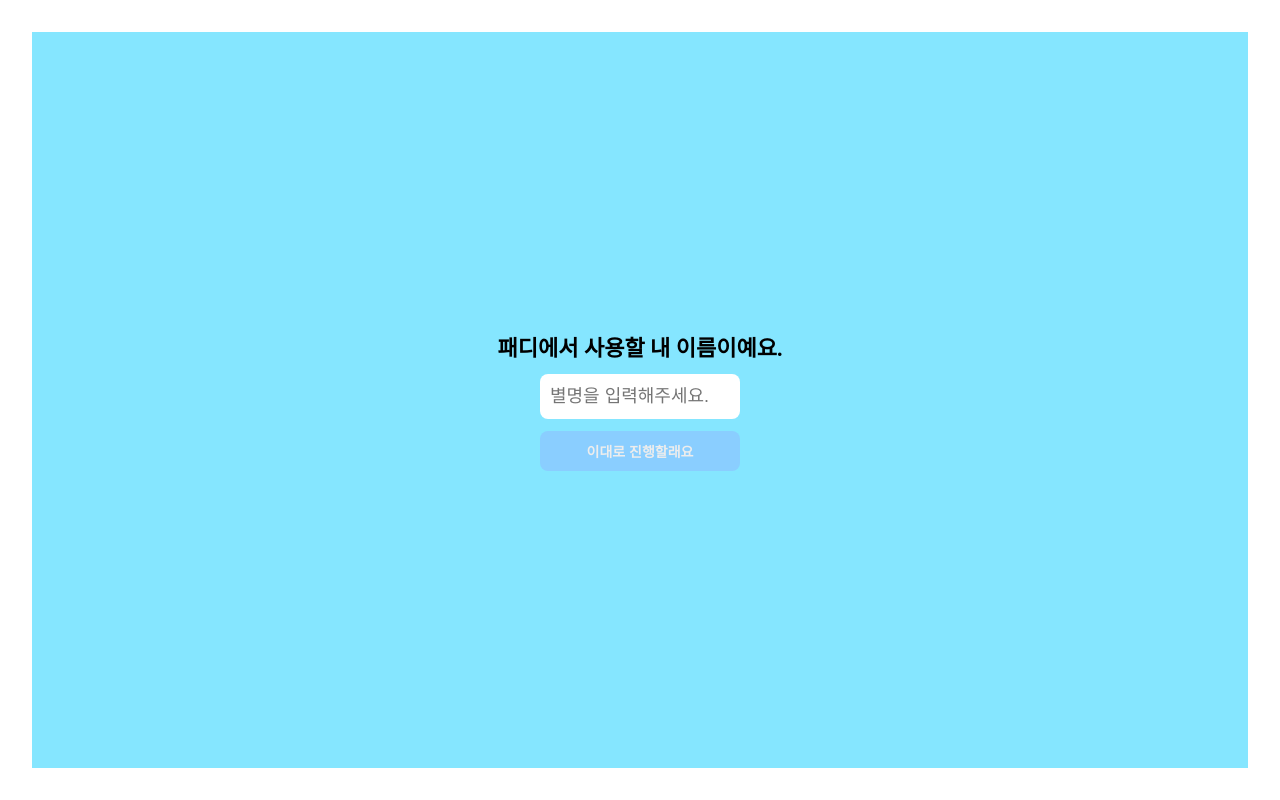
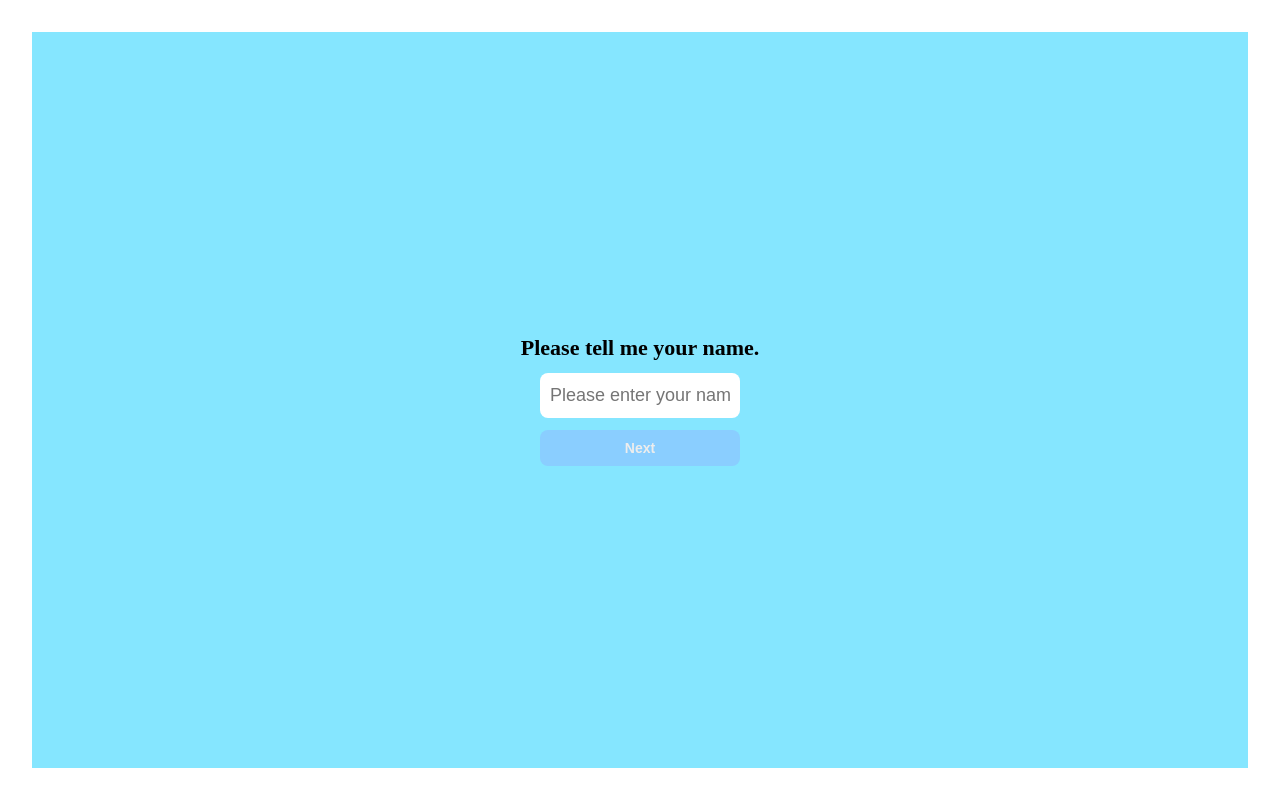
Before and after one commit to shinseongsu/r3f-study3, a React (Vite) app: page / in a window 1280 px wide. Built offline with nearby package versions, Linux system fonts and the light colour scheme; no server answers.

Commit message:
fix; 영어로 수정

```diff
--- a/src/components/content/lobby/Lobby.jsx
+++ b/src/components/content/lobby/Lobby.jsx
@@ -25,10 +25,10 @@ export const Lobby = () => {
     <LoginContainer>
       {currentStep === STEPS.NICK_NAME && (
         <>
-          <LoginTitle>패디에서 사용할 내 이름이예요.</LoginTitle>
+          <LoginTitle>Please tell me your name.</LoginTitle>
           <Input
             autoFocus
-            placeholder="별명을 입력해주세요."
+            placeholder="Please enter your name."
             onChange={(e) => setTempNickname(e.target.value)}
             onKeyUp={(e) => {
               if (!isValidText(tempNickName)) return;
@@ -44,17 +44,17 @@ export const Lobby = () => {
               setCurrentStep(STEPS.JOB_POSITION);
             }}
           >
-            이대로 진행할래요
+            Next
           </NextBtn>
         </>
       )}
       {currentStep === STEPS.JOB_POSITION && (
         <>
           <>
-            <LoginTitle>패디에서 공유할 내 직군이예요.</LoginTitle>
+            <LoginTitle>A brief introduction about myself.</LoginTitle>
             <Input
               autoFocus
-              placeholder="개발 직군을 입력해주세요."
+              placeholder=""
               onChange={(e) => setTempJobPosition(e.target.value)}
               onKeyUp={(e) => {
                 if (!isValidText(tempJobPosition)) return;
@@ -70,7 +70,7 @@ export const Lobby = () => {
                 setCurrentStep((prev) => prev + 1);
               }}
             >
-              이대로 진행할래요
+              Next
             </NextBtn>
             <PrevBtn
               onClick={() => {
@@ -78,14 +78,14 @@ export const Lobby = () => {
                 setTempNickname();
               }}
             >
-              이전으로 돌아갈래요
+              Back
             </PrevBtn>
           </>
         </>
       )}
       {currentStep === STEPS.CHARACTER && (
         <>
-          <LoginTitle>페디에서 사용할 내 아바타를 고를시간이에요</LoginTitle>
+          <LoginTitle>Please choose a character.</LoginTitle>
           <CharacterCanvasContainer>
             <CharacterTunningWrapper>
               <CharacterCanvasWrapper>
@@ -121,7 +121,7 @@ export const Lobby = () => {
                 }
               }}
             >
-              이 모습으로 진행할래요
+              Go
             </NextBtn>
             <PrevBtn
               onClick={() => {
@@ -132,14 +132,14 @@ export const Lobby = () => {
                 });
               }}
             >
-              다른 케릭터도 볼래요
+              I want to see other characters.
             </PrevBtn>
             <PrevBtn
               onClick={() => {
                 setCurrentStep((prev) => prev - 1);
               }}
             >
-              이전으로 돌아갈래요
+              Back
             </PrevBtn>
           </CharacterCanvasContainer>
         </>
```
